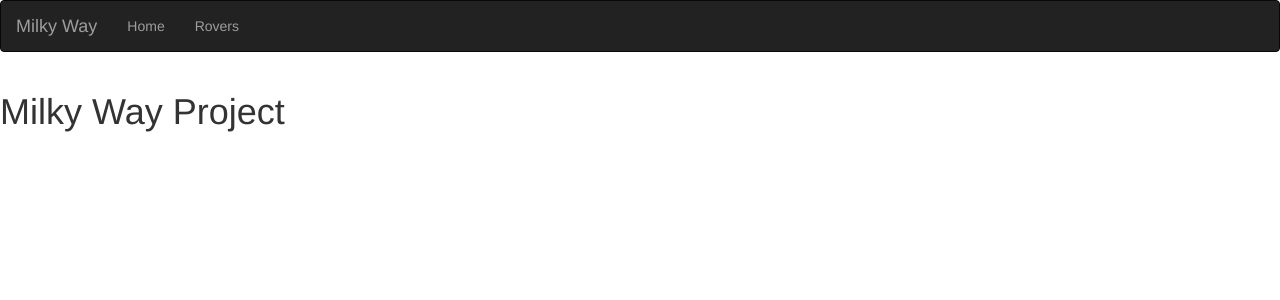
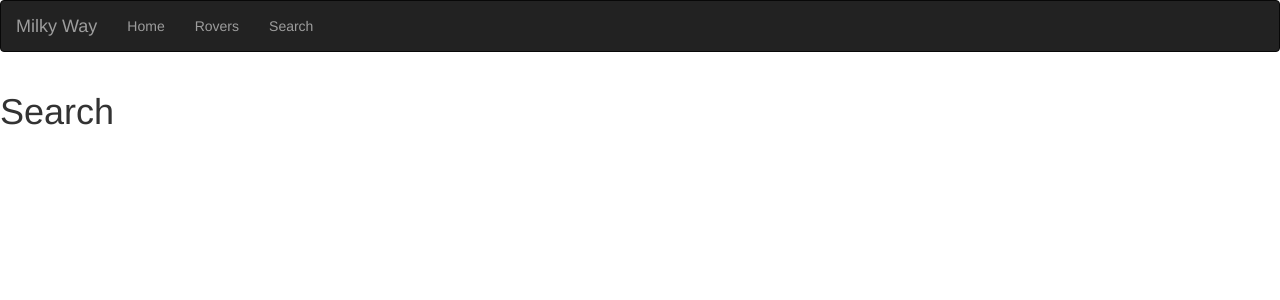
Before and after one commit to prometheus1987/MilkyWayJS, an Angular app: page /search in a window 1280 px wide. Before the commit this address led to /home. Shown: the top 300 px of the page. Built offline with nearby package versions, Linux system fonts and the light colour scheme.

Commit message:
- added search module

```diff
--- a/src/app/app-navbar/app-navbar.component.html
+++ b/src/app/app-navbar/app-navbar.component.html
@@ -6,6 +6,7 @@
     <ul class="nav navbar-nav">
       <li class="nav-item"><a class="nav-link" routerLink="home">Home</a></li>
       <li class="nav-item"><a class="nav-link" routerLink="rovers">Rovers</a></li>
+      <li class="nav-item"><a class="nav-link" routerLink="search">Search</a></li>
     </ul>
   </div>
 </nav>
--- a/src/app/app.module.ts
+++ b/src/app/app.module.ts
@@ -6,13 +6,15 @@ import { AppComponent } from './app.component';
 import { RoversModule } from "./rovers/rovers.module";
 import { AppNavbarComponent } from './app-navbar/app-navbar.component';
 import { HomeComponent } from './home/home.component';
+import { SearchComponent } from './search/search.component';
 
 
 @NgModule({
   declarations: [
     AppComponent,
     AppNavbarComponent,
-    HomeComponent
+    HomeComponent,
+    SearchComponent
   ],
   imports: [
     BrowserModule,
--- /dev/null
+++ b/src/app/search/search.component.html
@@ -0,0 +1,5 @@
+<div class="row">
+    <div class="col-lg-12">
+      <h1>Search</h1>
+    </div>
+  </div>
--- /dev/null
+++ b/src/app/search/search.component.ts
@@ -0,0 +1,15 @@
+import { Component, OnInit } from '@angular/core';
+
+@Component({
+  selector: 'app-search',
+  templateUrl: './search.component.html',
+  styleUrls: ['./search.component.css']
+})
+export class SearchComponent implements OnInit {
+
+  constructor() { }
+
+  ngOnInit() {
+  }
+
+}
```
Also changed, not shown: src/app/app.routing.ts (+7 -1 lines), src/app/search/search.component.css (added), 1 other file (tests, documents, lock files or other folders).
